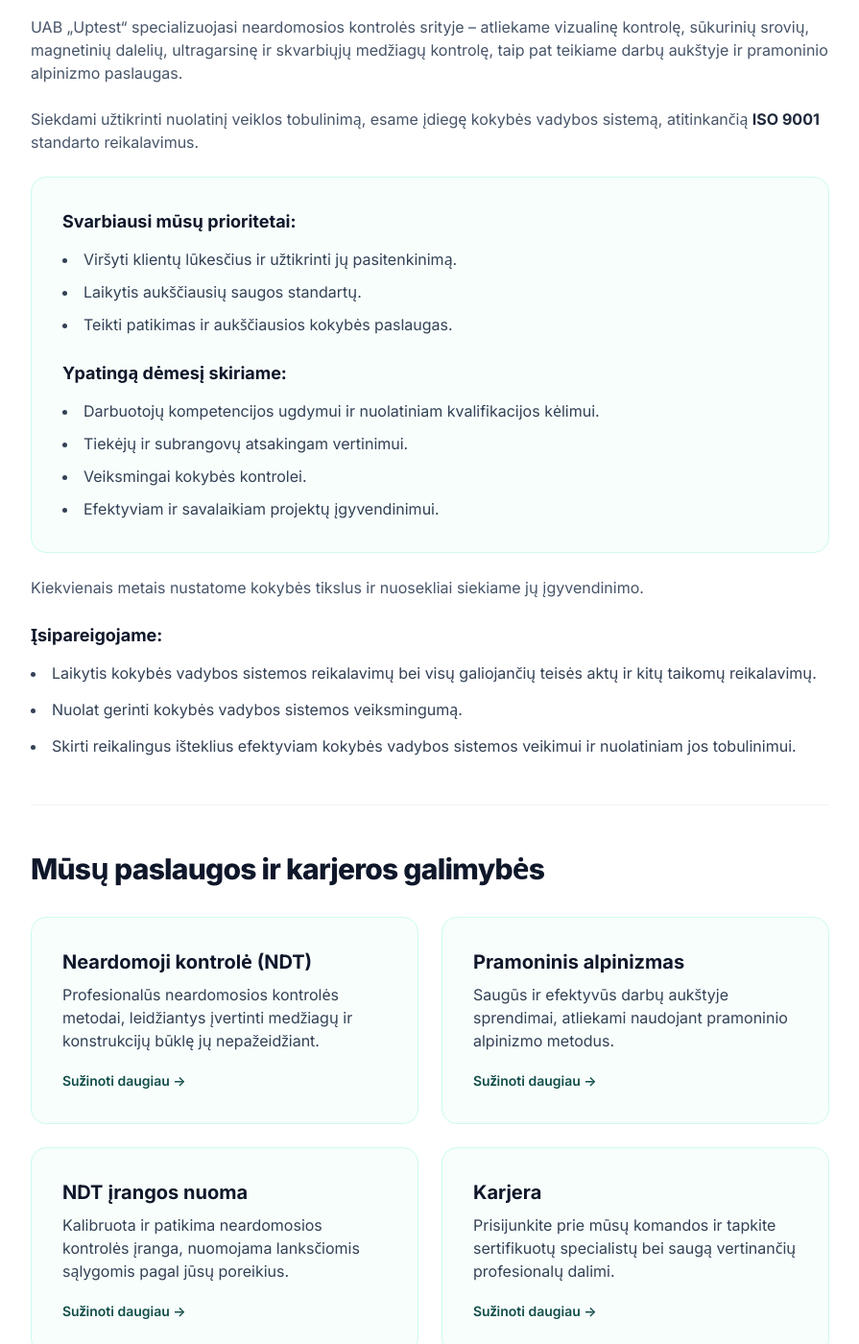
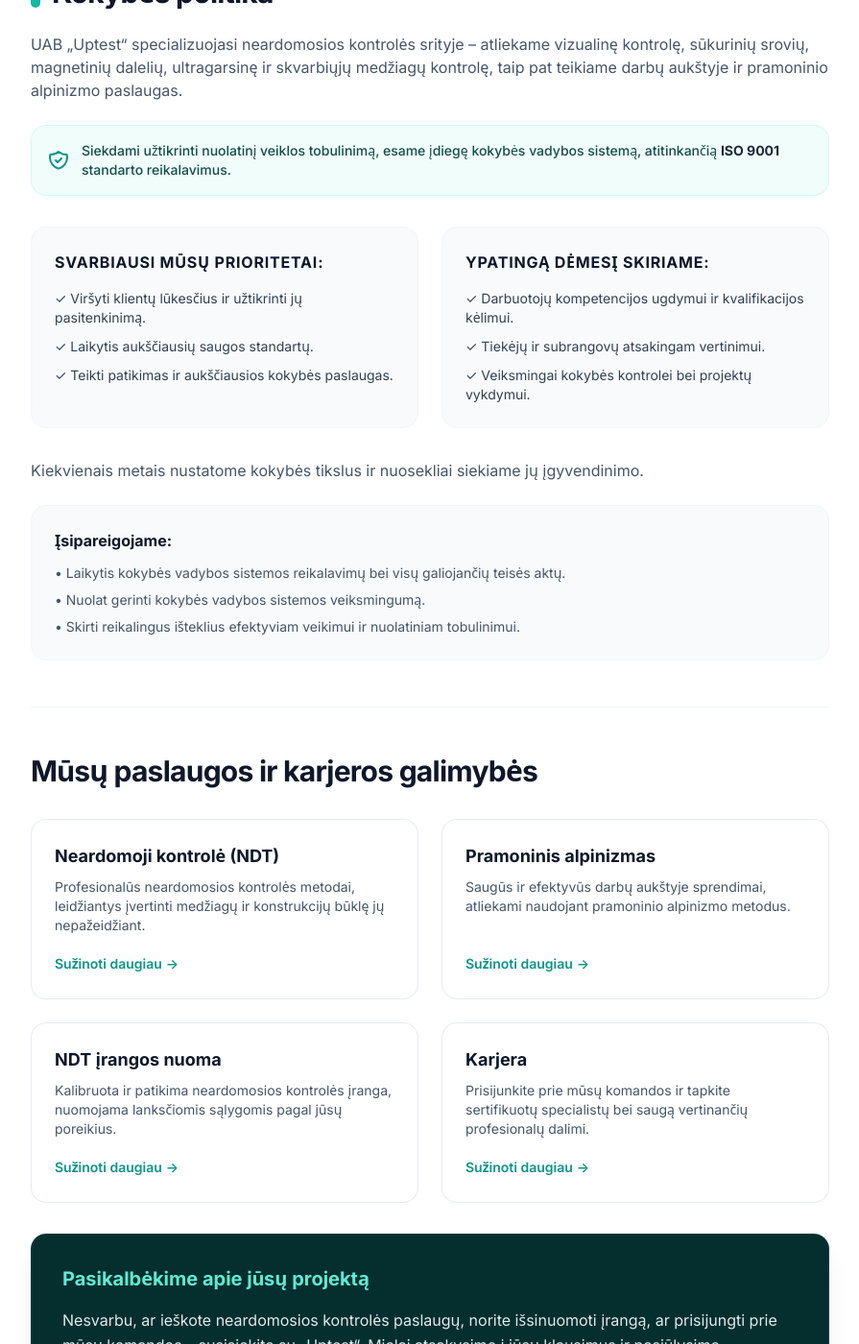
Before and after one commit to mruslys/uptest.no, a Jekyll site: the page built from lt/apie-mus/index.html, in a window 1280 px wide and 1400 px high, scrolled down 747 px. Shown: the whole window at 96% size, without its empty margins (192-1087 px from the left). Built offline with Jekyll 4.4.1, drawn with Linux system fonts in a browser that asks for light colours; nearby versions of some CDN libraries.

Commit message:
Update index.html

```diff
--- a/lt/apie-mus/index.html
+++ b/lt/apie-mus/index.html
@@ -8,19 +8,20 @@
 
 <!-- Įvadas -->
 <div class="space-y-4">
-    <p class="text-lg font-normal text-slate-700">
-        <strong class="text-slate-900 font-semibold">Uptest</strong> – tai aukštos kvalifikacijos specialistų komanda, sukaupusi ilgametę patirtį pramoninio alpinizmo ir neardomosios kontrolės (NDT) srityse. Didžiąją dalį profesinės patirties įgijome Skandinavijos jūrinėje naftos ir dujų pramonėje, kurioje taikomi vieni griežčiausių saugos ir kokybės standartų pasaulyje.
+    <p class="text-xl font-normal text-slate-800 leading-relaxed">
+        <strong class="text-slate-900 font-semibold bg-brand-50 px-1.5 py-0.5 rounded text-brand-800">Uptest</strong> – tai aukštos kvalifikacijos specialistų komanda, sukaupusi ilgametę patirtį pramoninio alpinizmo ir neardomosios kontrolės (NDT) srityse. Didžiąją dalį profesinės patirties įgijome Skandinavijos jūrinėje naftos ir dujų pramonėje, kurioje taikomi vieni griežčiausių saugos ir kokybės standartų pasaulyje.
     </p>
     <p class="text-base text-slate-600">
         Sukaupta patirtis, atsakingas požiūris į saugą ir aukšti kokybės reikalavimai leidžia mums teikti patikimus neardomosios kontrolės ir pramoninio alpinizmo sprendimus įvairių pramonės šakų klientams.
     </p>
 </div>
 
-<hr class="border-gray-100 my-8">
+<hr class="border-slate-100 my-8">
 
 <!-- Kokybės politika -->
 <div class="space-y-6">
-    <h2 class="text-2xl sm:text-3xl font-extrabold text-slate-900 tracking-tight">
+    <h2 class="text-2xl sm:text-3xl font-bold text-slate-900 tracking-tight flex items-center gap-3">
+        <span class="w-2.5 h-8 bg-brand-500 rounded-full"></span>
         Kokybės politika
     </h2>
 
@@ -28,121 +29,121 @@
         UAB „Uptest“ specializuojasi neardomosios kontrolės srityje – atliekame vizualinę kontrolę, sūkurinių srovių, magnetinių dalelių, ultragarsinę ir skvarbiųjų medžiagų kontrolę, taip pat teikiame darbų aukštyje ir pramoninio alpinizmo paslaugas.
     </p>
 
-    <p class="text-base text-slate-600">
-        Siekdami užtikrinti nuolatinį veiklos tobulinimą, esame įdiegę kokybės vadybos sistemą, atitinkančią <strong class="text-slate-800">ISO 9001</strong> standarto reikalavimus.
-    </p>
+    <div class="flex items-center gap-3 p-4 rounded-2xl bg-brand-50 border border-brand-100/80 text-brand-900 text-sm font-medium">
+        <svg class="w-6 h-6 text-brand-600 flex-shrink-0" fill="none" stroke="currentColor" viewBox="0 0 24 24">
+            <path stroke-linecap="round" stroke-linejoin="round" stroke-width="2" d="M9 12l2 2 4-4m5.618-4.016A11.955 11.955 0 0112 2.944a11.955 11.955 0 01-8.618 3.04A12.02 12.02 0 003 9c0 5.591 3.824 10.29 9 11.622 5.176-1.332 9-6.03 9-11.622 0-1.042-.133-2.052-.382-3.016z"/>
+        </svg>
+        <span>Siekdami užtikrinti nuolatinį veiklos tobulinimą, esame įdiegę kokybės vadybos sistemą, atitinkančią <strong class="text-slate-800">ISO 9001</strong> standarto reikalavimus.</span>
+    </div>
 
-    <div class="bg-brand-50/50 rounded-2xl p-6 sm:p-8 border border-brand-100 space-y-6">
-        <div>
-            <h3 class="text-lg font-bold text-slate-900 mb-3">Svarbiausi mūsų prioritetai:</h3>
-            <ul class="space-y-2 list-disc list-inside text-slate-700">
-                <li>Viršyti klientų lūkesčius ir užtikrinti jų pasitenkinimą.</li>
-                <li>Laikytis aukščiausių saugos standartų.</li>
-                <li>Teikti patikimas ir aukščiausios kokybės paslaugas.</li>
+    <div class="grid grid-cols-1 sm:grid-cols-2 gap-6 pt-2">
+        <div class="bg-slate-50 rounded-2xl p-6 border border-slate-100 space-y-4">
+            <h3 class="text-base font-bold text-slate-900 uppercase tracking-wider text-brand-700">Svarbiausi mūsų prioritetai:</h3>
+            <ul class="space-y-2.5 text-sm text-slate-700">
+                <li class="flex items-start gap-2">✓ Viršyti klientų lūkesčius ir užtikrinti jų pasitenkinimą.</li>
+                <li class="flex items-start gap-2">✓ Laikytis aukščiausių saugos standartų.</li>
+                <li class="flex items-start gap-2">✓ Teikti patikimas ir aukščiausios kokybės paslaugas.</li>
             </ul>
         </div>
 
-        <div>
-            <h3 class="text-lg font-bold text-slate-900 mb-3">Ypatingą dėmesį skiriame:</h3>
-            <ul class="space-y-2 list-disc list-inside text-slate-700">
-                <li>Darbuotojų kompetencijos ugdymui ir nuolatiniam kvalifikacijos kėlimui.</li>
-                <li>Tiekėjų ir subrangovų atsakingam vertinimui.</li>
-                <li>Veiksmingai kokybės kontrolei.</li>
-                <li>Efektyviam ir savalaikiam projektų įgyvendinimui.</li>
+        <div class="bg-slate-50 rounded-2xl p-6 border border-slate-100 space-y-4">
+            <h3 class="text-base font-bold text-slate-900 uppercase tracking-wider text-brand-700">Ypatingą dėmesį skiriame:</h3>
+            <ul class="space-y-2.5 text-sm text-slate-700">
+                <li class="flex items-start gap-2">✓ Darbuotojų kompetencijos ugdymui ir kvalifikacijos kėlimui.</li>
+                <li class="flex items-start gap-2">✓ Tiekėjų ir subrangovų atsakingam vertinimui.</li>
+                <li class="flex items-start gap-2">✓ Veiksmingai kokybės kontrolei bei projektų vykdymui.</li>
             </ul>
         </div>
     </div>
 
-    <p class="text-base text-slate-600">
+    <p class="text-base text-slate-600 pt-2">
         Kiekvienais metais nustatome kokybės tikslus ir nuosekliai siekiame jų įgyvendinimo.
     </p>
 
-    <div>
-        <h3 class="text-lg font-bold text-slate-900 mb-3">Įsipareigojame:</h3>
-        <ul class="space-y-3 list-disc list-inside text-slate-700">
-            <li>Laikytis kokybės vadybos sistemos reikalavimų bei visų galiojančių teisės aktų ir kitų taikomų reikalavimų.</li>
-            <li>Nuolat gerinti kokybės vadybos sistemos veiksmingumą.</li>
-            <li>Skirti reikalingus išteklius efektyviam kokybės vadybos sistemos veikimui ir nuolatiniam jos tobulinimui.</li>
+    <div class="bg-slate-50 p-6 rounded-2xl border border-slate-100 space-y-3">
+        <h3 class="text-base font-bold text-slate-900">Įsipareigojame:</h3>
+        <ul class="space-y-2 text-sm text-slate-700">
+            <li class="flex items-start gap-2 text-slate-600">• Laikytis kokybės vadybos sistemos reikalavimų bei visų galiojančių teisės aktų.</li>
+            <li class="flex items-start gap-2 text-slate-600">• Nuolat gerinti kokybės vadybos sistemos veiksmingumą.</li>
+            <li class="flex items-start gap-2 text-slate-600">• Skirti reikalingus išteklius efektyviam veikimui ir nuolatiniam tobulinimui.</li>
         </ul>
     </div>
 </div>
 
-<hr class="border-gray-100 my-8">
+<hr class="border-slate-100 my-8">
 
 <!-- Paslaugos -->
 <div class="space-y-8">
-    <h2 class="text-2xl sm:text-3xl font-extrabold text-slate-900 tracking-tight">
+    <h2 class="text-2xl sm:text-3xl font-bold text-slate-900 tracking-tight">
         Mūsų paslaugos ir karjeros galimybės
     </h2>
 
     <div class="grid grid-cols-1 md:grid-cols-2 gap-6">
         <!-- NDT -->
-        <div class="bg-brand-50/50 rounded-2xl p-6 sm:p-8 border border-brand-100 flex flex-col justify-between space-y-4">
+        <div class="bg-white rounded-2xl p-6 border border-slate-200/80 hover:border-brand-500 hover:shadow-lg transition-all duration-300 flex flex-col justify-between space-y-4 group">
             <div class="space-y-2">
-                <h3 class="text-xl font-bold text-slate-900">Neardomoji kontrolė (NDT)</h3>
-                <p class="text-base text-slate-700">
+                <h3 class="text-lg font-bold text-slate-900 group-hover:text-brand-600 transition-colors">Neardomoji kontrolė (NDT)</h3>
+                <p class="text-sm text-slate-600">
                     Profesionalūs neardomosios kontrolės metodai, leidžiantys įvertinti medžiagų ir konstrukcijų būklę jų nepažeidžiant.
                 </p>
             </div>
             <div>
-                <a href="ndt/" class="inline-flex items-center text-sm font-semibold text-brand-900 hover:text-brand-700 transition-colors">
-                    Sužinoti daugiau &rarr;
+                <a href="ndt/" class="inline-flex items-center text-sm font-semibold text-brand-600 hover:text-brand-800 transition-colors">
+                    Sužinoti daugiau <span class="ml-1 group-hover:translate-x-1 transition-transform">&rarr;</span>
                 </a>
             </div>
         </div>
 
         <!-- Rope -->
-        <div class="bg-brand-50/50 rounded-2xl p-6 sm:p-8 border border-brand-100 flex flex-col justify-between space-y-4">
+        <div class="bg-white rounded-2xl p-6 border border-slate-200/80 hover:border-brand-500 hover:shadow-lg transition-all duration-300 flex flex-col justify-between space-y-4 group">
             <div class="space-y-2">
-                <h3 class="text-xl font-bold text-slate-900">Pramoninis alpinizmas</h3>
-                <p class="text-base text-slate-700">
+                <h3 class="text-lg font-bold text-slate-900 group-hover:text-brand-600 transition-colors">Pramoninis alpinizmas</h3>
+                <p class="text-sm text-slate-600">
                     Saugūs ir efektyvūs darbų aukštyje sprendimai, atliekami naudojant pramoninio alpinizmo metodus.
                 </p>
             </div>
             <div>
-                <a href="rope/" class="inline-flex items-center text-sm font-semibold text-brand-900 hover:text-brand-700 transition-colors">
-                    Sužinoti daugiau &rarr;
+                <a href="rope/" class="inline-flex items-center text-sm font-semibold text-brand-600 hover:text-brand-800 transition-colors">
+                    Sužinoti daugiau <span class="ml-1 group-hover:translate-x-1 transition-transform">&rarr;</span>
                 </a>
             </div>
         </div>
 
         <!-- Equipment -->
-        <div class="bg-brand-50/50 rounded-2xl p-6 sm:p-8 border border-brand-100 flex flex-col justify-between space-y-4">
+        <div class="bg-white rounded-2xl p-6 border border-slate-200/80 hover:border-brand-500 hover:shadow-lg transition-all duration-300 flex flex-col justify-between space-y-4 group">
             <div class="space-y-2">
-                <h3 class="text-xl font-bold text-slate-900">NDT įrangos nuoma</h3>
-                <p class="text-base text-slate-700">
+                <h3 class="text-lg font-bold text-slate-900 group-hover:text-brand-600 transition-colors">NDT įrangos nuoma</h3>
+                <p class="text-sm text-slate-600">
                     Kalibruota ir patikima neardomosios kontrolės įranga, nuomojama lanksčiomis sąlygomis pagal jūsų poreikius.
                 </p>
             </div>
             <div>
-                <a href="equipment/" class="inline-flex items-center text-sm font-semibold text-brand-900 hover:text-brand-700 transition-colors">
-                    Sužinoti daugiau &rarr;
+                <a href="equipment/" class="inline-flex items-center text-sm font-semibold text-brand-600 hover:text-brand-800 transition-colors">
+                    Sužinoti daugiau <span class="ml-1 group-hover:translate-x-1 transition-transform">&rarr;</span>
                 </a>
             </div>
         </div>
 
         <!-- Career -->
-        <div class="bg-brand-50/50 rounded-2xl p-6 sm:p-8 border border-brand-100 flex flex-col justify-between space-y-4">
+        <div class="bg-white rounded-2xl p-6 border border-slate-200/80 hover:border-brand-500 hover:shadow-lg transition-all duration-300 flex flex-col justify-between space-y-4 group">
             <div class="space-y-2">
-                <h3 class="text-xl font-bold text-slate-900">Karjera</h3>
-                <p class="text-base text-slate-700">
+                <h3 class="text-lg font-bold text-slate-900 group-hover:text-brand-600 transition-colors">Karjera</h3>
+                <p class="text-sm text-slate-600">
                     Prisijunkite prie mūsų komandos ir tapkite sertifikuotų specialistų bei saugą vertinančių profesionalų dalimi.
                 </p>
             </div>
             <div>
-                <a href="career/" class="inline-flex items-center text-sm font-semibold text-brand-900 hover:text-brand-700 transition-colors">
-                    Sužinoti daugiau &rarr;
+                <a href="career/" class="inline-flex items-center text-sm font-semibold text-brand-600 hover:text-brand-800 transition-colors">
+                    Sužinoti daugiau <span class="ml-1 group-hover:translate-x-1 transition-transform">&rarr;</span>
                 </a>
             </div>
         </div>
     </div>
 
     <!-- CTA -->
-
     {% include cta-box.html
         title="Pasikalbėkime apie jūsų projektą"
         description="Nesvarbu, ar ieškote neardomosios kontrolės paslaugų, norite išsinuomoti įrangą, ar prisijungti prie mūsų komandos – susisiekite su „Uptest“. Mielai atsakysime į jūsų klausimus ir pasiūlysime tinkamiausią sprendimą."
         btn_text="Kontaktai"
     %}
-
 </div>
```
